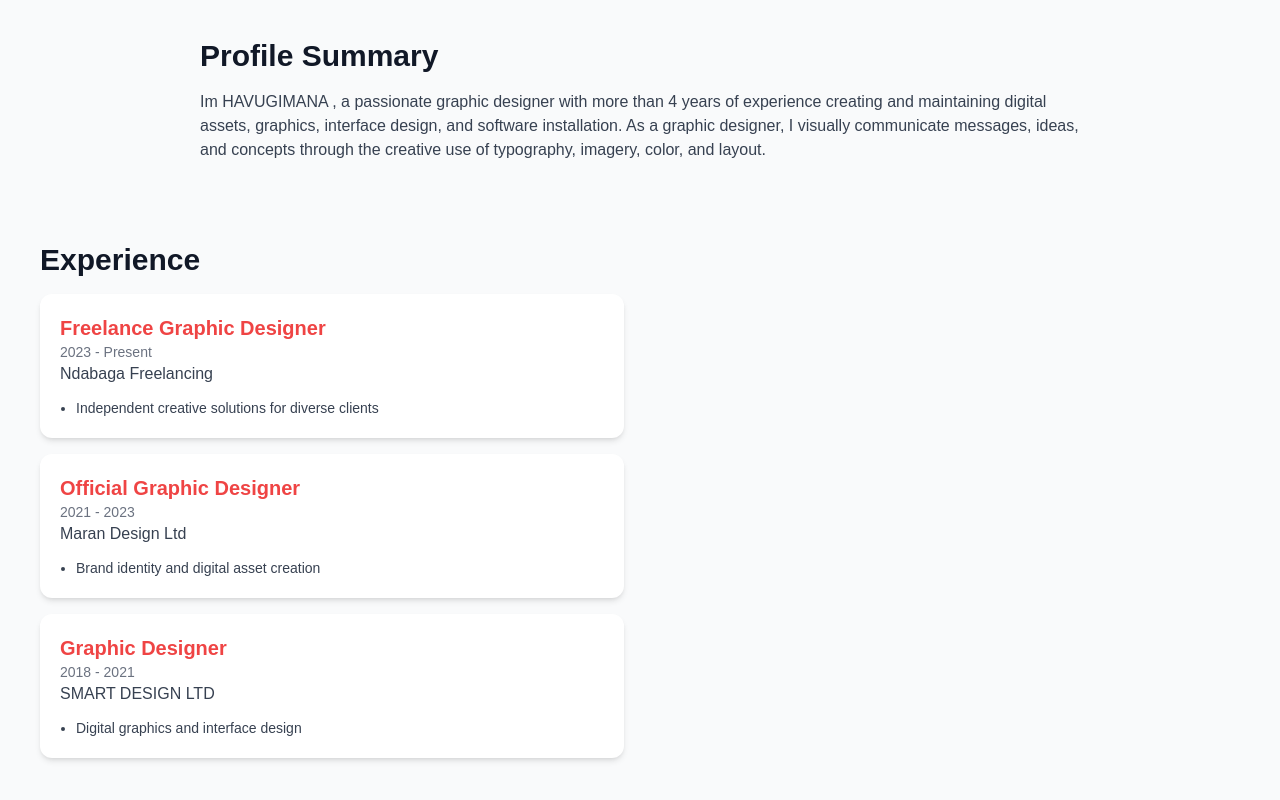
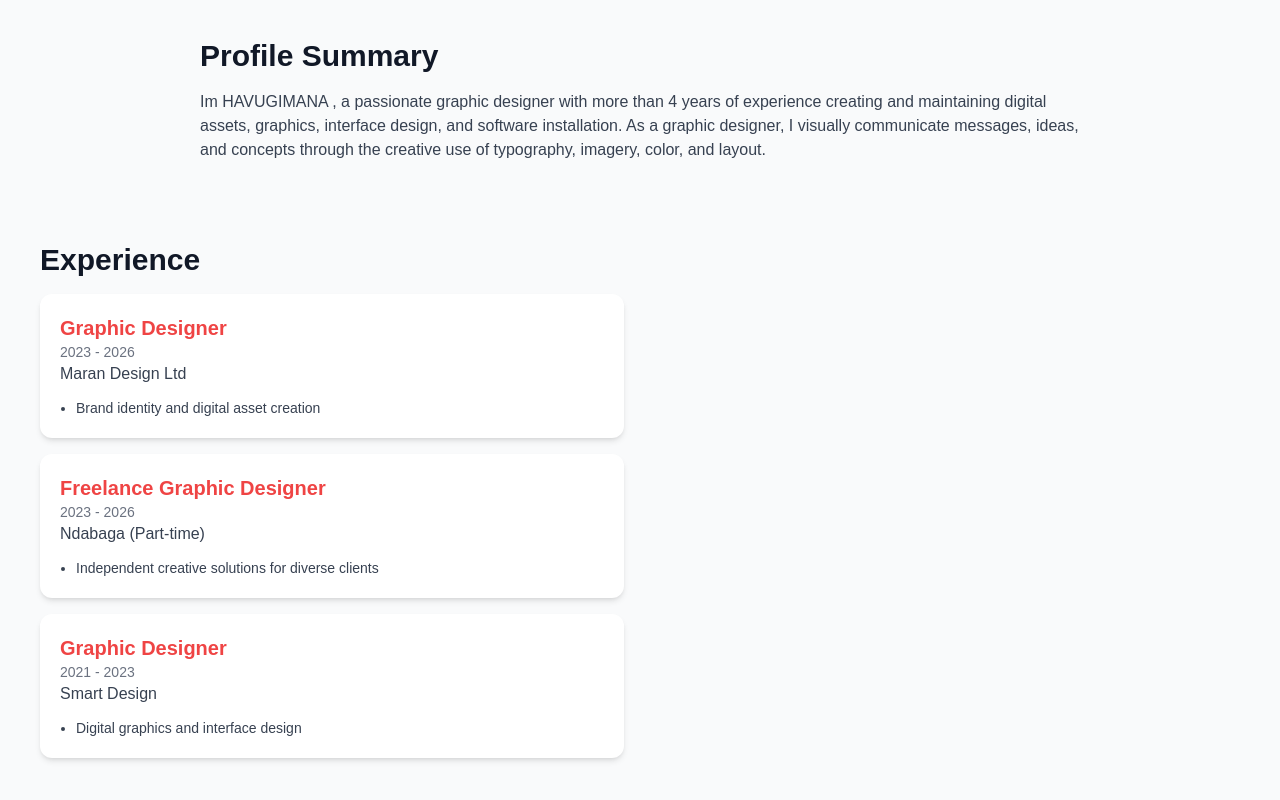
Before and after one commit to asharibshahid/imax-best_port, a Next.js app: page /about in a window 1280 px wide. Shown: the part 426-1226 px from the top of the page. Built offline with nearby package versions, Linux system fonts and the light colour scheme.

Commit message:
Update page.tsx

```diff
--- a/app/about/page.tsx
+++ b/app/about/page.tsx
@@ -135,27 +135,25 @@ As a graphic designer, I visually communicate messages, ideas, and concepts thro
   );
 };
 const experience = [
-    {
-      period: '2023 - Present',
-      title: 'Freelance Graphic Designer',
-      company: 'Ndabaga Freelancing',
-      description: 'Independent creative solutions for diverse clients'
+   {
+  period: '2023 - 2026',
+  title: 'Graphic Designer',
+  company: 'Maran Design Ltd',
+  description: 'Brand identity and digital asset creation',
+},
+{
+  period: '2023 - 2026',
+  title: 'Freelance Graphic Designer',
+  company: 'Ndabaga (Part-time)',
+  description: 'Independent creative solutions for diverse clients',
+},
+{
+  period: '2021 - 2023',
+  title: 'Graphic Designer',
+  company: 'Smart Design',
+  description: 'Digital graphics and interface design',
+}
 
-    },
-    {
-      period: '2021 - 2023',
-      title: 'Official Graphic Designer',
-      company: 'Maran Design Ltd',
-      description: 'Brand identity and digital asset creation'
-
-    },
-    {
-      period: '2018 - 2021',
-      title: 'Graphic Designer',
-      company: 'SMART DESIGN LTD',
-      description: 'Digital graphics and interface design',
-
-    }
   ];
 
 export default AboutPage;
```
